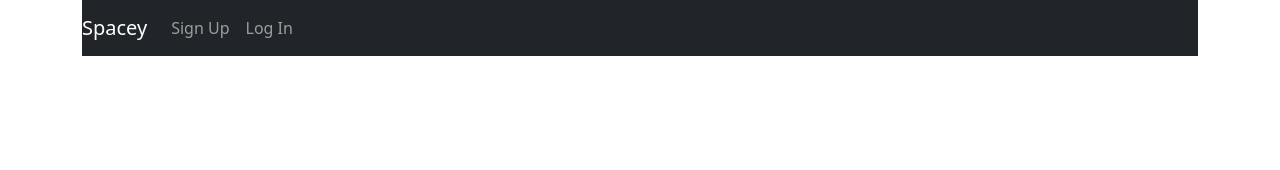
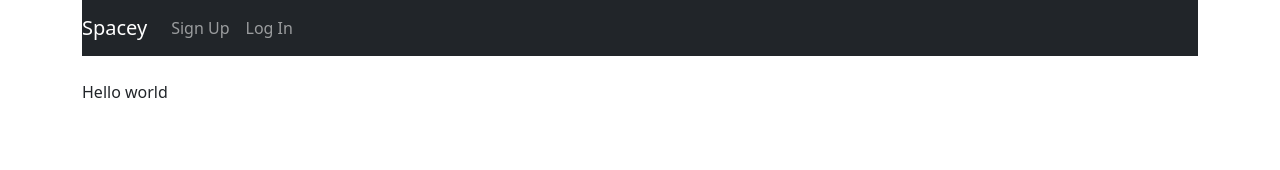
Before and after one commit to anikislam104/mern-spacey, a React (Create React App) app in the folder frontend/: page /otp in a window 1280 px wide. Shown: the top 170 px of the page. Built offline with nearby package versions, Linux system fonts and the light colour scheme; the HTML template or start-up script is replaced by a standard one.

Commit message:
working on otp

```diff
--- a/frontend/src/App.js
+++ b/frontend/src/App.js
@@ -5,6 +5,7 @@ import { BrowserRouter,Route,Routes} from "react-router-dom";
 import Navbar from "./components/navbar"
 import CreateUser from "./components/create-user";
 import Login from "./components/login";
+import OTP from "./components/otp";
 
 function App() {
   return (
@@ -15,6 +16,7 @@ function App() {
       <Routes>
         <Route path="user" element={<CreateUser />} />
         <Route path="login" element={<Login />} />
+        <Route path="otp" element={<OTP />} />
       </Routes>
 
       </div>
--- a/frontend/src/components/login.js
+++ b/frontend/src/components/login.js
@@ -34,6 +34,7 @@ export default class Login extends Component {
         async onSubmit(e) {
             e.preventDefault();
 
+
             const user = {
 
               email: this.state.email,
@@ -49,7 +50,7 @@ export default class Login extends Component {
                   window.location = '/login';
                 }
                 else{
-                  window.location = '/';
+                  window.location = '/otp';
                 }
               });
 
--- /dev/null
+++ b/frontend/src/components/otp.js
@@ -0,0 +1,9 @@
+import React, { Component } from 'react';
+
+export default class OTP extends Component {
+    render() {
+        return (
+            <p>Hello world</p>
+        )
+    }
+}
```
